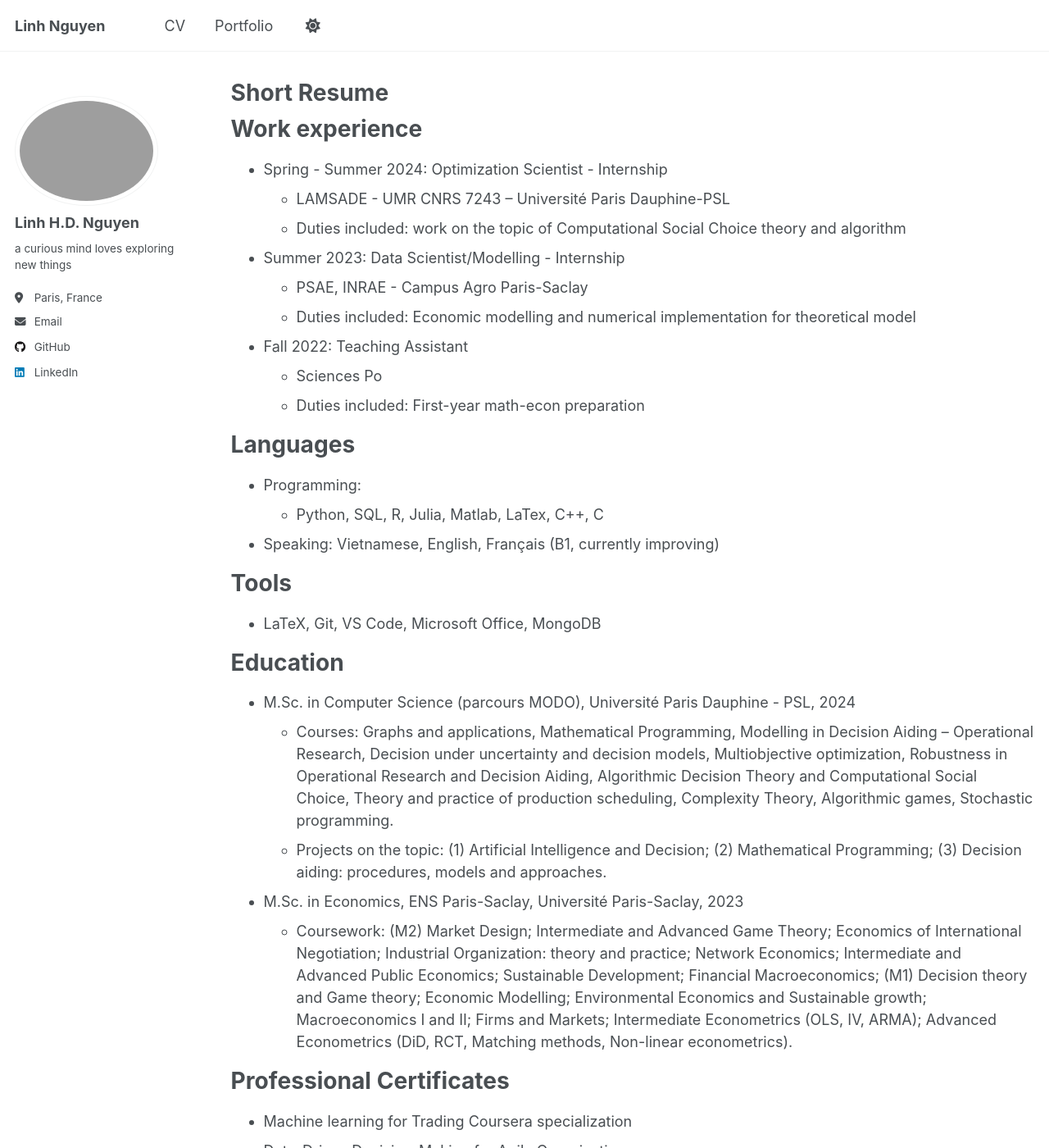
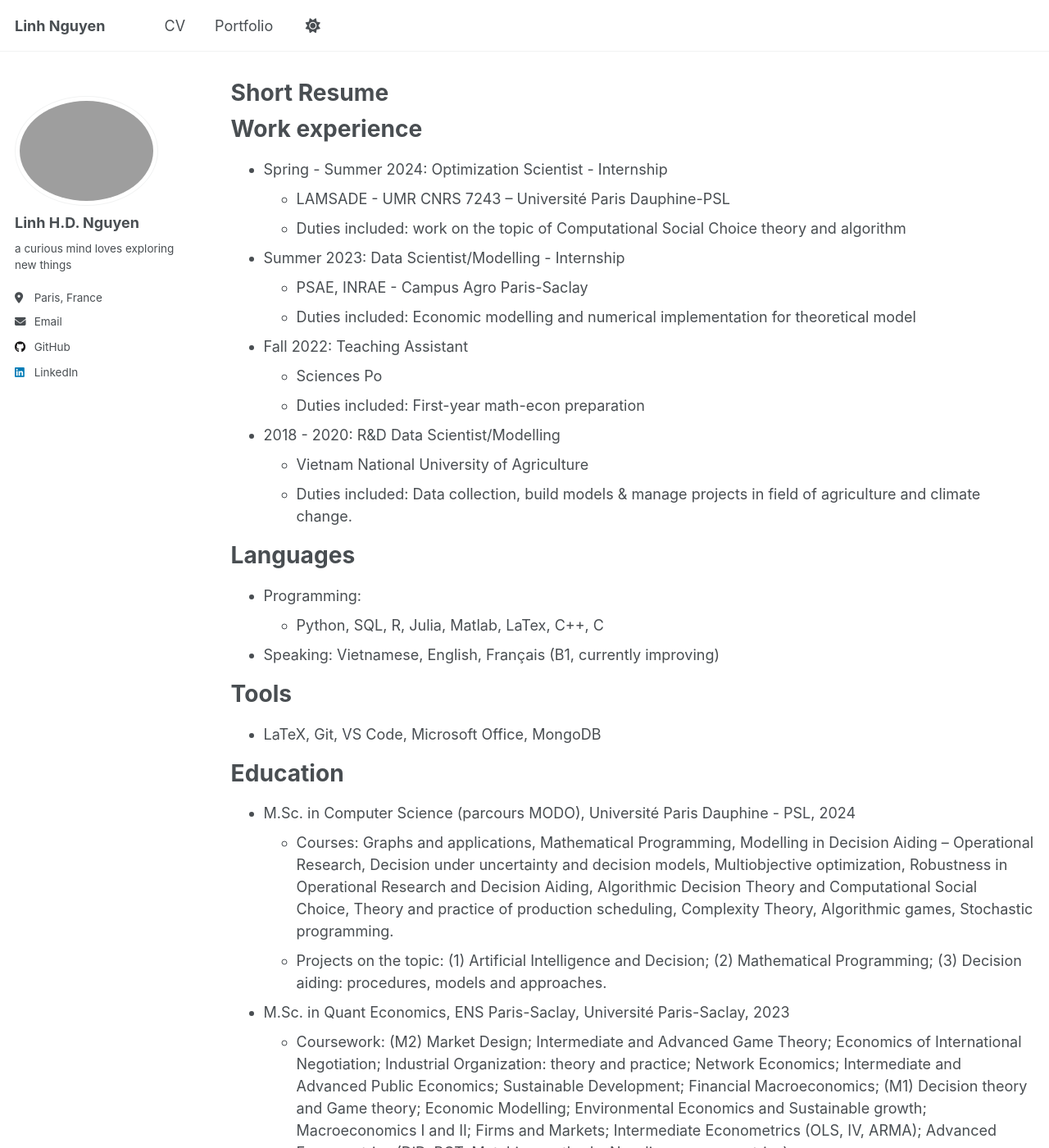
Before and after one commit to hdlinhnguyen/hdlinhnguyen.github.io, a Jekyll site: the page built from _pages/cv.md, in a window 1280 px wide and 1400 px high. Shown: the whole window at 82% size. Built offline with Jekyll 4.4.1, drawn with Linux system fonts in a browser that asks for light colours; a script that is not in the unit is left out.

Commit message:
Update cv.md

```diff
--- a/_pages/cv.md
+++ b/_pages/cv.md
@@ -24,6 +24,10 @@ Work experience
   * Sciences Po
   * Duties included: First-year math-econ preparation
 
+* 2018 - 2020: R&D Data Scientist/Modelling
+  * Vietnam National University of Agriculture
+  * Duties included: Data collection, build models & manage projects in field of agriculture and climate change.
+
 Languages
 ======
 * Programming:
@@ -40,7 +44,7 @@ Education
   * Courses: Graphs and applications, Mathematical Programming, Modelling in Decision Aiding  – Operational Research, Decision under uncertainty and decision models,  Multiobjective optimization, Robustness in Operational Research and Decision Aiding, Algorithmic Decision Theory and Computational Social Choice, Theory and practice of production scheduling, Complexity Theory, Algorithmic games, Stochastic programming.
   * Projects on the topic: (1) Artificial Intelligence and Decision; (2) Mathematical Programming; (3) Decision aiding: procedures, models and approaches.
 
-* M.Sc. in Economics, ENS Paris-Saclay, Université Paris-Saclay, 2023
+* M.Sc. in Quant Economics, ENS Paris-Saclay, Université Paris-Saclay, 2023
   * Coursework: (M2) Market Design; Intermediate and Advanced Game Theory; Economics of International Negotiation; Industrial Organization: theory and practice; Network Economics; Intermediate and Advanced Public Economics; Sustainable Development; Financial Macroeconomics; (M1) Decision theory and Game theory; Economic Modelling; Environmental Economics and Sustainable growth; Macroeconomics I and II; Firms and Markets; Intermediate Econometrics (OLS, IV, ARMA); Advanced Econometrics (DiD, RCT, Matching methods, Non-linear econometrics).
 
 Professional Certificates
```
